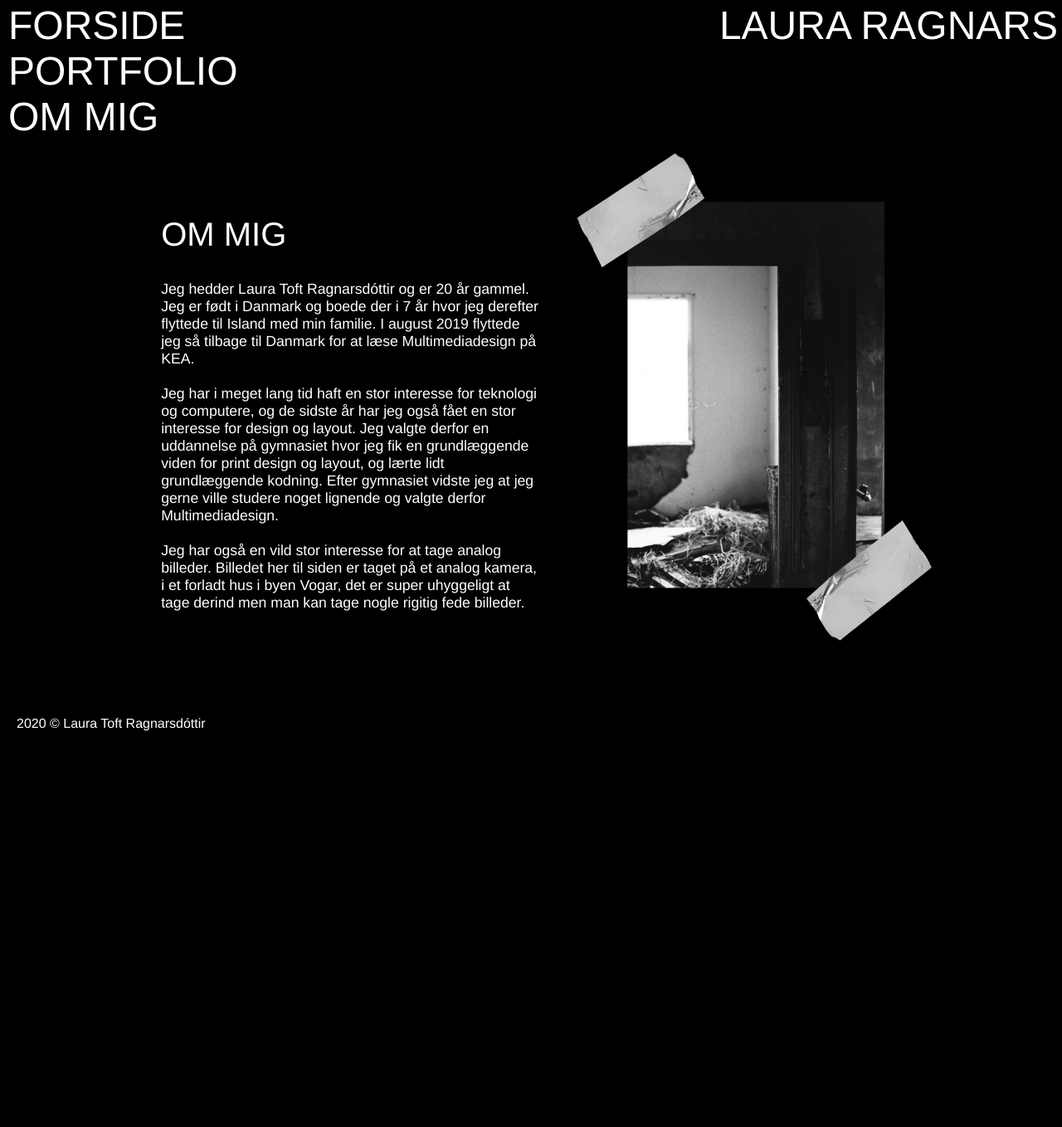
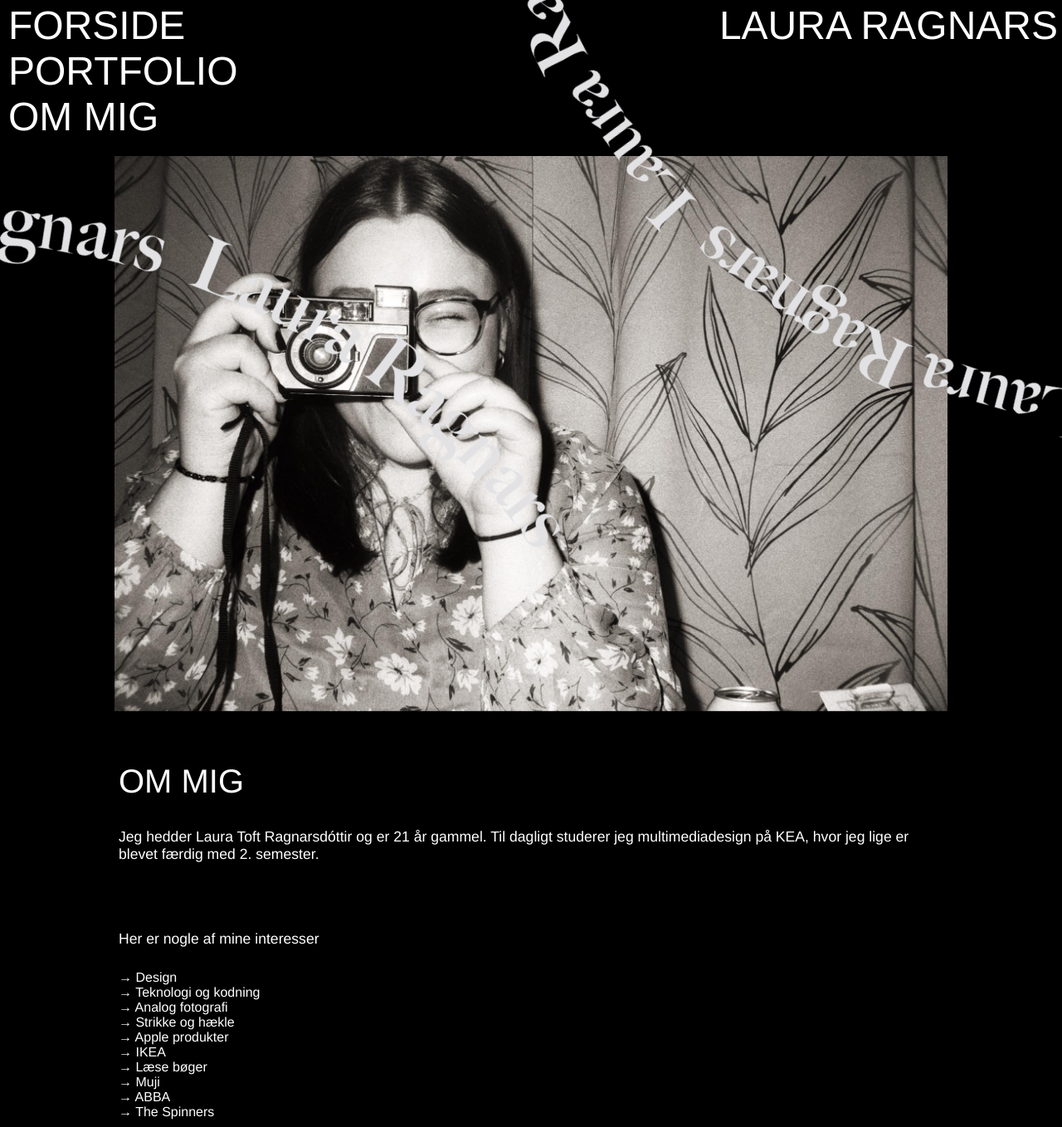
Before and after one commit to laur507p/portfolio_2020, a plain HTML site: page om_mig.html in a window 1280 px wide. Shown: the part 2-1360 px from the top of the page at 83% size. Before the commit the page ends 899 px from the top, so only its background shows below. Drawn offline with Linux system fonts and the light colour scheme; a web font is replaced by a local one.

Commit message:
veit ekki

```diff
--- a/om_mig.html
+++ b/om_mig.html
@@ -7,6 +7,9 @@
     <title>OM MIG</title>
     <link rel="stylesheet" href="styles.css">
     <link rel="stylesheet" href="https://use.typekit.net/wmt4wna.css">
+    <link rel="stylesheet" href="https://use.typekit.net/ndw1ycu.css">
+
+
 </head>
 
 <body>
@@ -22,22 +25,38 @@
     </header>
 
     <div class="spacer_ommig"></div>
+    <div id="nafnahringur_container_om">
+        <div id="nafnahringur" class="rotate"></div>
+        <div id="nafnahringur2" class="rotate"></div>
+    </div>
 
     <section id="ommig">
-        <div class="sectionwrapper">
+        <div class="sectionwrapper2">
+            <div class="image">
+                <img src="myndir/laura_profilbillede.JPG" alt="Billede af mig">
+            </div>
             <div class="text">
                 <h1>Om mig</h1>
-                <p>Jeg hedder Laura Toft Ragnarsdóttir og er 20 år gammel. Jeg er født i Danmark og boede der i 7 år hvor jeg derefter flyttede til Island med min familie. I august 2019 flyttede jeg så tilbage til Danmark for at læse Multimediadesign på KEA.
-                    <br><br>
-                    Jeg har i meget lang tid haft en stor interesse for teknologi og computere, og de sidste år har jeg også fået en stor interesse for design og layout. Jeg valgte derfor en uddannelse på gymnasiet hvor jeg fik en grundlæggende viden for print design og layout, og lærte lidt grundlæggende kodning. Efter gymnasiet vidste jeg at jeg gerne ville studere noget lignende og valgte derfor Multimediadesign.
-                    <br><br>
-                    Jeg har også en vild stor interesse for at tage analog billeder. Billedet her til siden er taget på et analog kamera, i et forladt hus i byen Vogar, det er super uhyggeligt at tage derind men man kan tage nogle rigitig fede billeder.
+                <p>Jeg hedder Laura Toft Ragnarsdóttir og er 21 år gammel. Til dagligt studerer jeg multimediadesign på KEA, hvor jeg lige er blevet færdig med 2. semester.</p>
+                <br><br>
+                <p>Her er nogle af mine interesser</p>
+                <ul>
+                    <li>&rarr; Design</li>
+                    <li>&rarr; Teknologi og kodning</li>
+                    <li>&rarr; Analog fotografi</li>
+                    <li>&rarr; Strikke og hækle</li>
+                    <li>&rarr; Apple produkter</li>
+                    <li>&rarr; IKEA</li>
+                    <li>&rarr; Læse bøger</li>
+                    <li>&rarr; Muji</li>
+                    <li>&rarr; ABBA</li>
+                    <li>&rarr; The Spinners</li>
 
-                </p>
+                </ul>
+
+
             </div>
-            <div class="image">
-                <img src="myndir/islandmynd.png" alt="Analog billede">
-            </div>
+
         </div>
     </section>
 
@@ -47,7 +66,4 @@
 
 
     <script src="script.js"></script>
-</body>
-
-
-</html>
+</body></html>
--- a/styles.css
+++ b/styles.css
@@ -8,7 +8,9 @@
 
 html {
     scroll-behavior: smooth;
+
 }
+
 
 
 body {
@@ -20,6 +22,14 @@ body {
     display: flex;
     flex-wrap: wrap;
     margin: 5vw 12vw 5vw 12vw;
+}
+
+.sectionwrapper2 {
+    max-width: 1400px;
+    margin: 0 auto;
+    padding-left: 10vw;
+    padding-right: 10vw;
+
 }
 
 .sectionwrapper_myndir {
@@ -139,6 +149,18 @@ footer {
     pointer-events: none;
 }
 
+#nafnahringur_container_om {
+    height: 100vh;
+    width: 100vw;
+    overflow: hidden;
+    position: fixed;
+    top: 0;
+    left: 0;
+    pointer-events: none;
+    /*    z-index: -10;*/
+    opacity: 1;
+}
+
 /*
 #coverphoto {
     width: 100vw;
@@ -196,10 +218,6 @@ footer {
     font-family: helvetica;
     font-weight: 200;
     display: block;
-}
-
-#nav a:active {
-    text-decoration: underline;
 }
 
 #nav a:hover {
@@ -404,8 +422,19 @@ h2 {
 }
 
 
-#ommig .text {
-    margin-top: 50px;
+#ommig .text {}
+
+.image {
+    margin-top: 10vh;
+}
+
+#ommig ul {
+    color: white;
+    font-family: helvetica;
+    font-weight: 200;
+    text-decoration: none;
+    list-style-type: none;
+    padding: 0;
 }
 
 /*
```
Also changed, not shown: index.html (+4 -3 lines), knap.html (added, +132 -0 lines), work.html (+4 -3 lines), myndir/laura_profilbillede.JPG (added), 2 other files.
